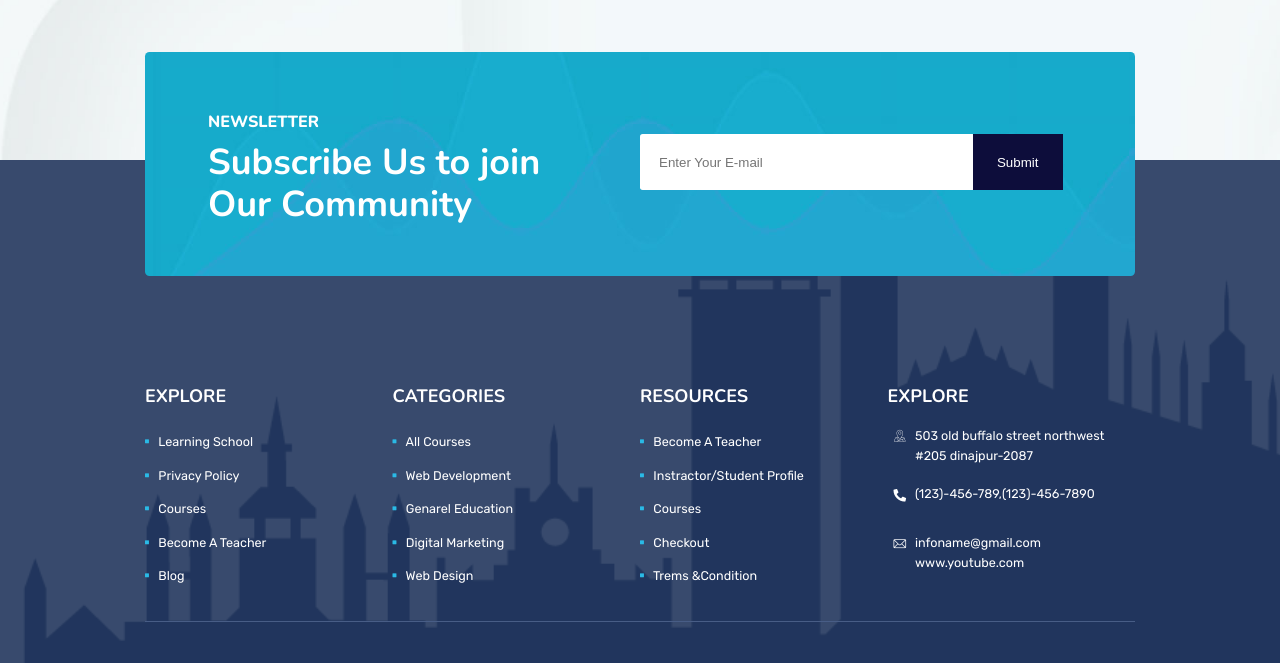
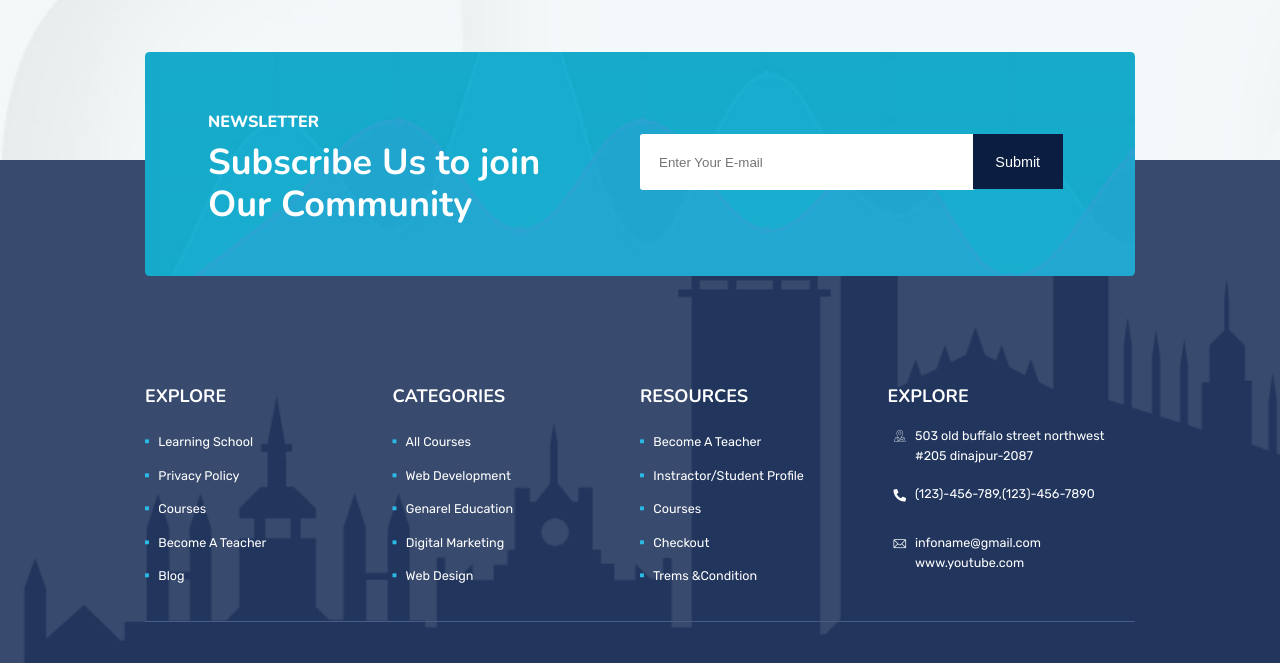
Before and after one commit to Mukul596/Exam-Number_1, a plain HTML site: page index.html in a window 1280 px wide. Shown: the part 6853-7516 px from the top of the page. Drawn offline with nearby package versions, Linux system fonts and the light colour scheme; files whose address does not match are found by name.

Commit message:
Update style.css

```diff
--- a/style.css
+++ b/style.css
@@ -1485,20 +1485,21 @@
 
   .fotter_section .subscribe .s_content .s_right .submit {
     width: 10rem;
-    height: 6.2rem;
+    height: 6.1rem;
     border: none;
     margin-left: -.5rem;
-    background: #273c66;
+    background: #0b1e41;
     color: #fff;
     font-weight: 500;
     margin-top: .1rem;
-	  cursor: pointer;
-	  transition: .4s;
-
-  }
-.fotter_section .subscribe .s_content .s_right .submit{
-	background: #0d0d3b;
-}
+	cursor: pointer;
+	font-size: 1.6rem;
+	transition: .4s;
+
+  }
+  .fotter_section .subscribe .s_content .s_right .submit:hover{
+    background: #273c66;
+  }
 
 
   .fotter_section .footer_item .footer_content {
```
